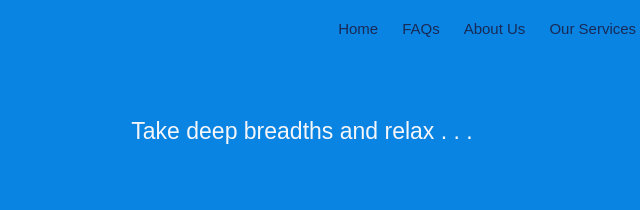
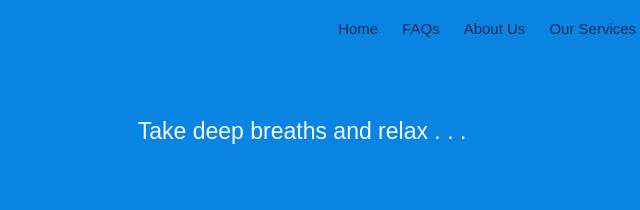
Before and after one commit to Gauravsaha-97/Relaxify, a website: page index.html in a window 1280 px wide. Shown: the top 210 px of the page, 338-978 px from the left. Drawn offline with nearby package versions, Linux system fonts and the light colour scheme; a web font is replaced by a local one.

Commit message:
Update index.html

```diff
--- a/index.html
+++ b/index.html
@@ -35,7 +35,7 @@
     </div>
 
     <div class="input">
-        <label>Take deep breadths and relax . . .</label>
+        <label>Take deep breaths and relax . . .</label>
         <select class="breadth-input">
         <option value="3">3 breaths</option>
         <option value="5">5 breaths</option>
```
